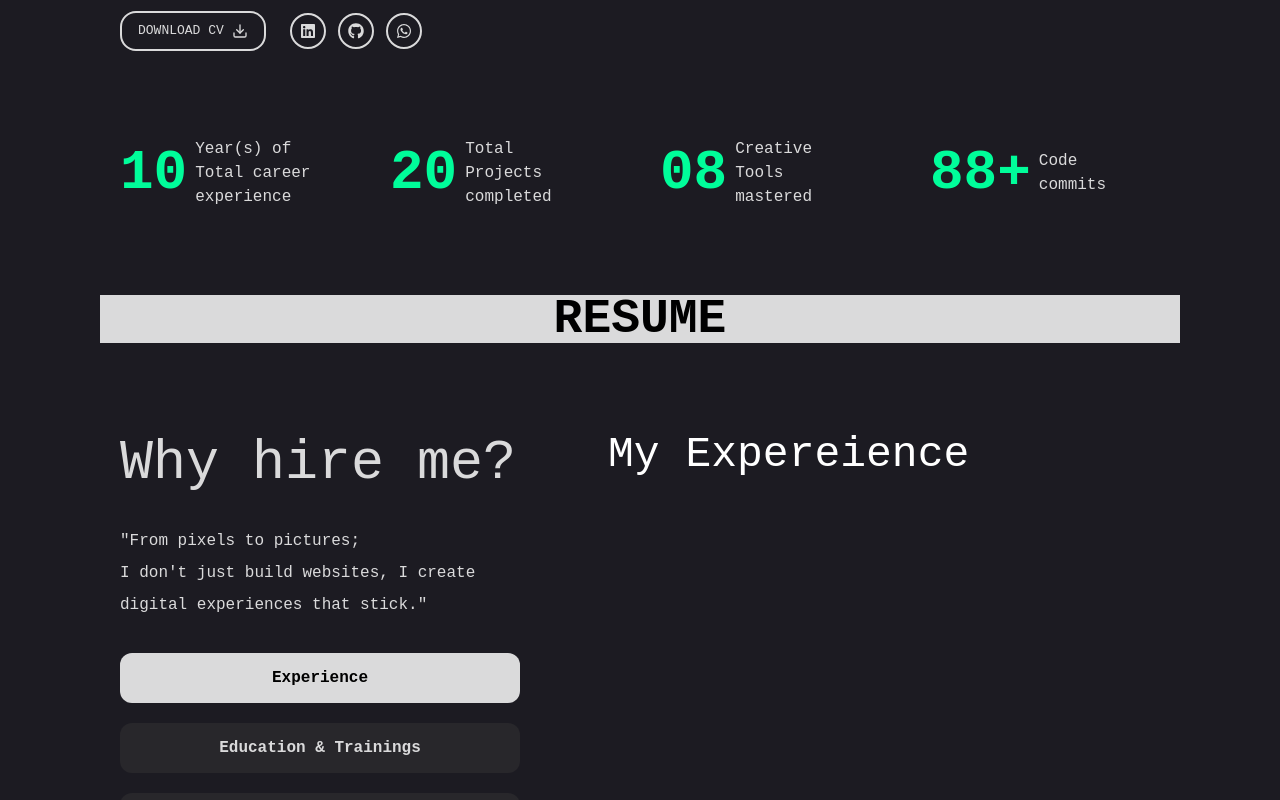
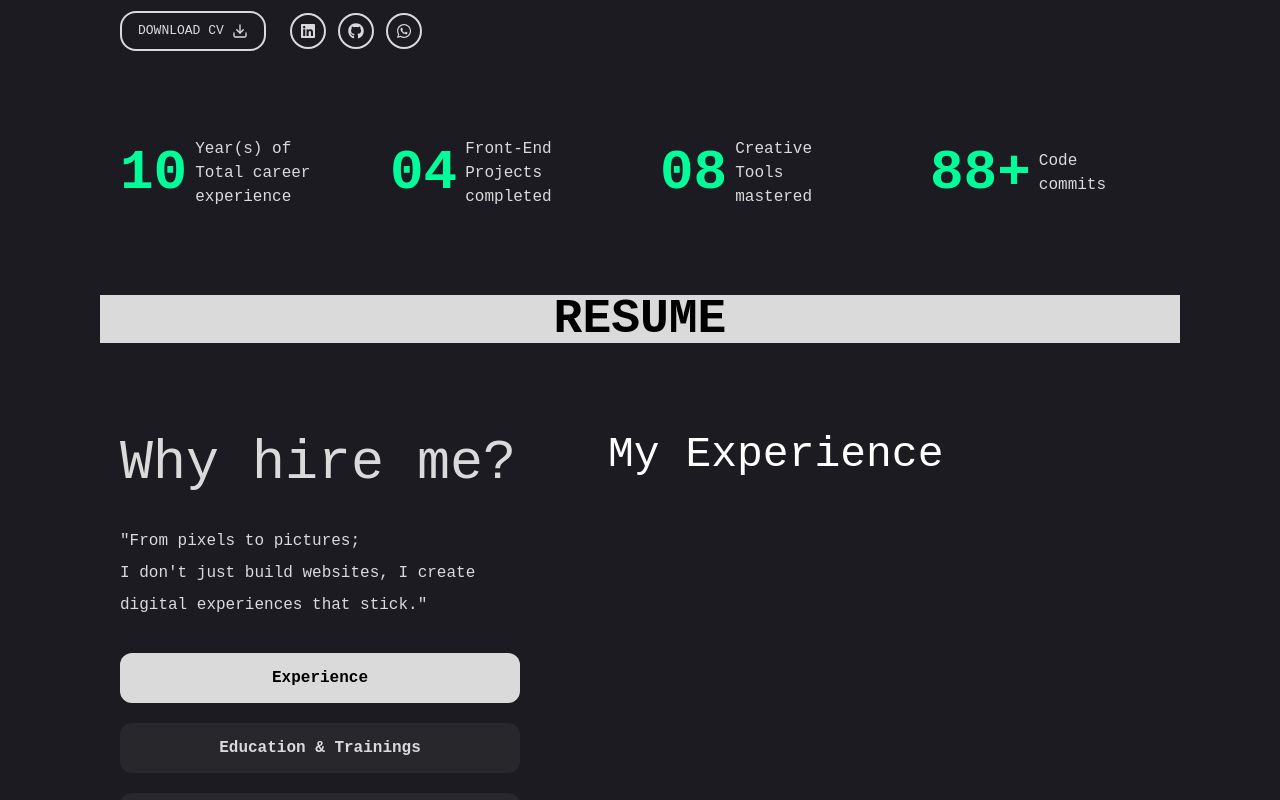
Before and after one commit to michaeljohncodes/Michael-John-Web-Portfolio, a React (Vite) app: page / in a window 1280 px wide. Shown: the part 580-1380 px from the top of the page. Built offline with nearby package versions, Linux system fonts and the light colour scheme.

Commit message:
project number

```diff
--- a/src/layouts/Numbers.jsx
+++ b/src/layouts/Numbers.jsx
@@ -24,7 +24,7 @@ const Experience = () => {
   const [counts, setCounts] = useState({
     experience: 0,
     projects: 0,
-    tech: 0,
+    tools: 0,
   });
 
   useEffect(() => {
@@ -33,13 +33,13 @@ const Experience = () => {
         const next = { ...prev };
 
         if (next.experience < 10) next.experience += 1;
-        if (next.projects < 20) next.projects += 1;
-        if (next.tech < 8) next.tech += 1;
+        if (next.projects < 4) next.projects += 1;
+        if (next.tools < 8) next.tools += 1;
 
         if (
           next.experience >= 10 &&
           next.projects >= 20 &&
-          next.tech >= 8
+          next.tools >= 8
 
         ) {
           clearInterval(interval);
@@ -71,12 +71,12 @@ const Experience = () => {
           {String(counts.projects).padStart(2, "0")}
         </p>
         <p className="w-[40%] text-[#dadadb] max-tablet:w-full max-tablet:text-[12px]">
-          Total Projects completed
+          Front-End Projects completed
         </p>
       </div>
       <div className="gap-2 flex items-center w-[250px] max-tablet:flex-col max-tablet:gap-1 max-tablet:w-[100%]">
         <p className="font-bold text-[56px] max-tablet:text-[40px]">
-          {String(counts.tech).padStart(2, "0")}
+          {String(counts.tools).padStart(2, "0")}
         </p>
         <p className="w-[40%] text-[#dadadb] max-tablet:w-full max-tablet:text-[12px]">
           Creative Tools mastered
--- a/src/resumeState/Experience.jsx
+++ b/src/resumeState/Experience.jsx
@@ -10,7 +10,7 @@ const Experience = () => {
         max-mobile:text-[32px]
         "
         >
-          My Expereience
+          My Experience
         </h2>
       </div>
 
```
